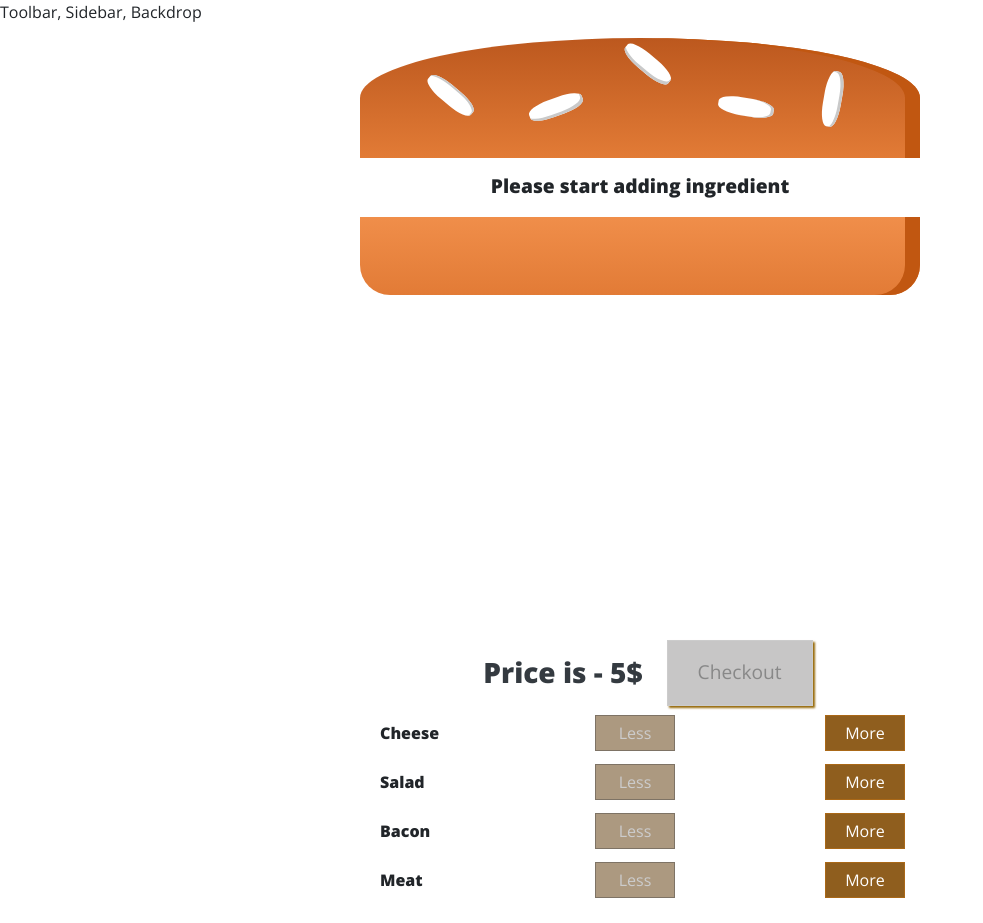
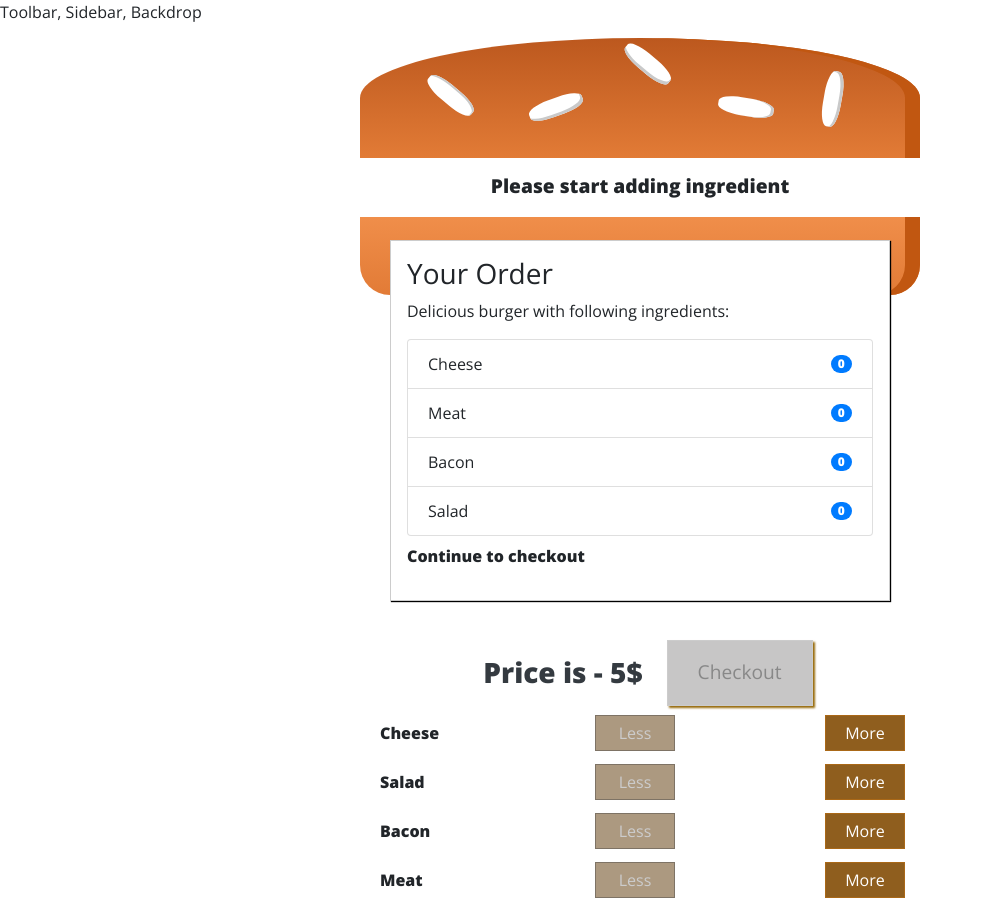
Before and after one commit to dolphinedaisy/react-burger-builder, a React (Create React App) app: page / in a window 1280 px wide. Shown: the whole page, without its empty margins (0-983 px from the left). Built offline with nearby package versions, Linux system fonts and the light colour scheme.

Commit message:
137. Creating the Order Summary Modal

```diff
--- /dev/null
+++ b/src/Components/Burger/OrderSummary/OrderSummary.js
@@ -0,0 +1,29 @@
+import React from "react";
+import ReactAux from "../../../hoc/ReactAux";
+
+const orderSummary = (props) => {
+
+    const ingredients = Object.keys(props.ingredients)
+        .map((ing, i) => {
+            return (
+                <li key={'ing'+i} className="text-capitalize list-group-item d-flex justify-content-between align-items-center">
+                    {ing}
+                    <span className="badge badge-primary badge-pill">{props.ingredients[ing]}</span>
+                </li>
+            );
+        });
+
+
+    return (
+        <ReactAux>
+            <h3>Your Order</h3>
+            <p>Delicious burger with following ingredients: </p>
+            <ul className="list-group">
+                {ingredients}
+            </ul>
+            <p className='mt-2 font-weight-bold'>Continue to checkout</p>
+        </ReactAux>
+    );
+};
+
+export default orderSummary;
--- /dev/null
+++ b/src/Components/Layout/UI/Backdrop/Modal/Modal.js
@@ -0,0 +1,12 @@
+import React from "react";
+import classes from "./Modal.module.css";
+
+const modal = (props) => {
+    return (
+        <div data-attr="modal" className={classes.Modal}>
+            {props.children}
+        </div>
+    );
+};
+
+export default modal;
--- /dev/null
+++ b/src/Components/Layout/UI/Backdrop/Modal/Modal.module.css
@@ -0,0 +1,20 @@
+.Modal {
+    position: fixed;
+    z-index: 500;
+    background-color: white;
+    width: 70%;
+    border: 1px solid #ccc;
+    box-shadow: 1px 1px 1px black;
+    padding: 16px;
+    left: 15%;
+    top: 30%;
+    box-sizing: border-box;
+    transition: all 0.3s ease-out;
+}
+
+@media (min-width: 600px) {
+    .Modal {
+        width: 500px;
+        left: calc(50% - 250px);
+    }
+}
--- a/src/Containers/BurgerBuilder/BurgerBuilder.js
+++ b/src/Containers/BurgerBuilder/BurgerBuilder.js
@@ -3,6 +3,8 @@ import ReactAux from "../../hoc/ReactAux";
 import Burger from "../../Components/Burger/Burger";
 import BuildControls from "../../Components/Burger/BuildControls/BuildControls";
 import { BurgerIngredients } from "../../const";
+import Modal from "../../Components/Layout/UI/Backdrop/Modal/Modal";
+import OrderSummary from "../../Components/Burger/OrderSummary/OrderSummary";
 
 class BurgerBuilder extends Component {
 
@@ -71,6 +73,9 @@ class BurgerBuilder extends Component {
 
         return(
             <ReactAux>
+                <Modal>
+                    <OrderSummary ingredients={this.state.ingredients} />
+                </Modal>
                 <Burger ingredients={this.state.ingredients} />
                 <div className={'container'}>
                     <div className="row">
```
Also changed, not shown: src/Components/Layout/UI/Backdrop/Backdrop.js (added).
